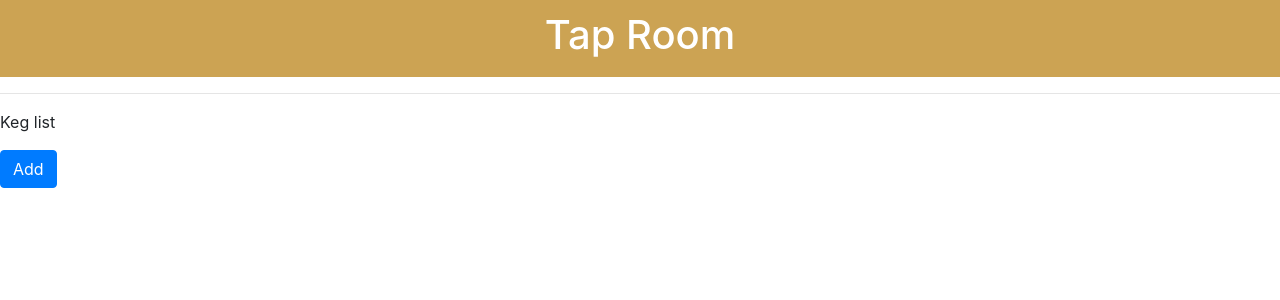
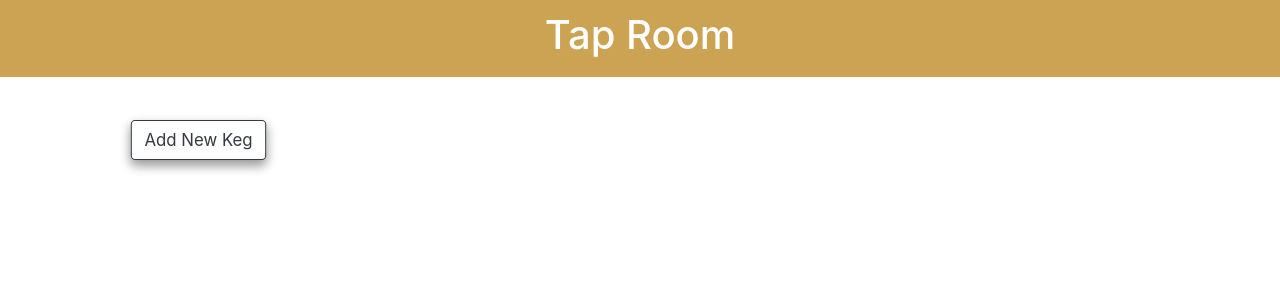
Before and after one commit to fc-dogan/Taproom-Redux, a React (Create React App) app: page / in a window 1280 px wide. Shown: the top 300 px of the page. Built offline with nearby package versions, Linux system fonts and the light colour scheme.

Commit message:
add styling

```diff
--- a/src/components/Keg.js
+++ b/src/components/Keg.js
@@ -1,21 +1,25 @@
 import React from 'react';
 import PropTypes from 'prop-types';
-import { Card } from 'react-bootstrap';
+import { Card, Col , Button} from 'react-bootstrap';
 import 'bootstrap/dist/css/bootstrap.min.css';
 
 
 function Keg(props) {
   return (
     <React.Fragment>
-      <Card style={{ width: '18rem' }} >
+      <div>
+        <Col style={{padding: '10px'}}>
+          <Card style={{ width: '18rem', backgroundColor: '#eadaba', borderColor: '#333' }} >
             <Card.Title>Name: {props.name}</Card.Title>
             <Card.Text>
               <p><strong>Price:</strong> ${props.price}</p>
               <p><strong>pints in keg:</strong> {props.quantity}{props.quantityMessage}</p>
             </Card.Text>
-        <button onClick={() => props.sellKeg(props.id)}>Sell</button>
-        <button onClick={() => props.whenKegClicked(props.id)} >Details</button>
+            <Button onClick={() => props.sellKeg(props.id)} variant="outline-secondary" >Sell</Button>
+            <Button onClick={() => props.whenKegClicked(props.id)} variant="outline-secondary" >Details</Button>
           </Card>
+        </Col>
+      </div>
 
     </React.Fragment>
   )
--- a/src/components/KegContol.js
+++ b/src/components/KegContol.js
@@ -70,33 +70,43 @@ function KegControl (props) {
     currentlyVisibleState =
     <div>
       <EditKegForm selectedKeg={props.selectedKeg} onEditKeg={handleEditingKegInList} />
-      <Button  onClick ={handleClickToListfromEdit}>Return to List</Button>
+      <Button  onClick ={handleClickToListfromEdit} variant="outline-dark">Return to List</Button>
     </div>
   }
   else if(props.selectedKeg != null ) {
     currentlyVisibleState =
     <div>
       <KegDetail selectedKeg={props.selectedKeg} onClickingEdit={handleEditClick} onDeletingKeg={handleDeletingKegInList} />
-      <Button onClick ={handleClickToListfromDetail}>Return to List</Button>
+      <br/>
+      <Button onClick ={handleClickToListfromDetail} variant="outline-dark">Return to List</Button>
       </div>
   }
   else if(props.formVisibleOnPage){
     currentlyVisibleState =
     <div>
       <NewKegForm onNewKegCreation={handleAddingNewKegToList}/>
-      <Button onClick={handleClick}>Return to List</Button>
+      <Button onClick={handleClick} variant="outline-dark">Return to List</Button>
     </div>
   }
   else {
     currentlyVisibleState =
     <div>
+      <Button onClick={handleClick} variant="outline-dark">Add New Keg</Button>
       <KegList kegList={props.allKombuchaList} onKegSelection={handleChangingSelectedKeg} onchangeKegQuantity={handleDecreamentKegQuantity}/>
-      <Button onClick={handleClick}>Add</Button>
     </div>
   }
+
+  const kegControlStyle= {
+    width: '80vw',
+    height: 'auto',
+    margin: '3vw 10vw',
+  }
+
   return (
     <React.Fragment>
-      {currentlyVisibleState}
+      <div style={kegControlStyle}>
+        {currentlyVisibleState}
+      </div>
     </React.Fragment>
   )
 }
--- a/src/components/KegDetail.js
+++ b/src/components/KegDetail.js
@@ -1,17 +1,26 @@
 import React from 'react';
 import PropTypes from 'prop-types';
+import { Container, Button, Card } from 'react-bootstrap';
 
 function KegDetail(props){
-  const { selectedKeg , onClickingEdit, onDeletingKeg, onClickToList} = props;
+  const { selectedKeg , onClickingEdit, onDeletingKeg} = props;
   return (
     <React.Fragment>
-      <h3><strong>Name:</strong> {selectedKeg.name}</h3>
-      <h3><strong>Brand:</strong> {selectedKeg.brand}</h3>
-      <h3><strong>Price:</strong> ${selectedKeg.price}</h3>
-      <h3><strong>Flavor:</strong> {selectedKeg.flavor}</h3>
-      <h3><strong>pints in keg:</strong> {selectedKeg.quantity}</h3>
-      <button onClick={() => onClickingEdit(selectedKeg.id)}>Edit</button>
-      <button onClick={() =>  onDeletingKeg(selectedKeg.id)}>Delete</button>
+      <Container>
+        <Card style={{ backgroundColor: '#eadaba', borderColor: '#333' }} >
+          <Card.Body>
+            <Card.Title><strong>Name:</strong> {selectedKeg.name}</Card.Title>
+              <Card.Text>
+                <h5><strong>Brand:</strong> {selectedKeg.brand}</h5>
+                <h5><strong>Price:</strong> ${selectedKeg.price}</h5>
+                <h5><strong>Flavor:</strong> {selectedKeg.flavor}</h5>
+                <h5><strong>pints in keg:</strong> {selectedKeg.quantity}</h5>
+              </Card.Text>
+            <Button onClick={() => onClickingEdit(selectedKeg.id)} variant="outline-dark">Edit</Button>
+            <Button onClick={() =>  onDeletingKeg(selectedKeg.id)} variant="outline-dark">Delete</Button>
+          </Card.Body>
+         </Card>
+      </Container>
     </React.Fragment>
   )
 }
--- a/src/components/KegList.js
+++ b/src/components/KegList.js
@@ -1,12 +1,14 @@
 import React from 'react';
 import Keg from './Keg';
 import PropTypes from 'prop-types';
+import { Row } from 'react-bootstrap';
 
 function KegList(props){
+
   return (
     <React.Fragment>
-      <hr />
-      <p>Keg list</p>
+      {/* <h2 className="text-center" >Keg list</h2> */}
+        <Row >
           {Object.values(props.kegList).map(keg => {
             return <Keg
               whenKegClicked = {props.onKegSelection}
@@ -21,6 +23,7 @@ function KegList(props){
               key= {keg.id}
               />
           })}
+        </Row>
     </React.Fragment>
   )
 }
--- a/src/components/NewKegFrom.js
+++ b/src/components/NewKegFrom.js
@@ -20,7 +20,7 @@ function NewKegForm(props){
 
   return (
     <React.Fragment>
-      <ReusableForm formSubmissionHandler={handleNewKegFormSubmission} buttonText="Add Keg" />
+      <ReusableForm formSubmissionHandler={handleNewKegFormSubmission} buttonText="Add" />
     </React.Fragment>
   )
 }
--- a/src/components/ReusableForm.js
+++ b/src/components/ReusableForm.js
@@ -30,7 +30,7 @@ function ReusableForm(props) {
             name='flavor'
             placeholder='flavor' />
         </Form.Group>
-        <Button type='submit'>{props.buttonText}</Button>
+        <Button type='submit' variant="outline-dark">{props.buttonText}</Button>
       </Form>
     </React.Fragment>
   );
--- a/src/index.css
+++ b/src/index.css
@@ -9,3 +9,11 @@ code {
   font-family: source-code-pro, Menlo, Monaco, Consolas, 'Courier New',
     monospace;
 }
+
+.btn {
+  margin: 6px;
+  font-size: 1.5rem;
+  cursor: pointer;
+  box-shadow: 0 5px 10px rgba(0,0,0,0.25), 0 5px 10px rgba(0,0,0,0.22);
+  transform: scale(1.05);
+}
```
Lines whose indentation alone changed are shown as unchanged.
